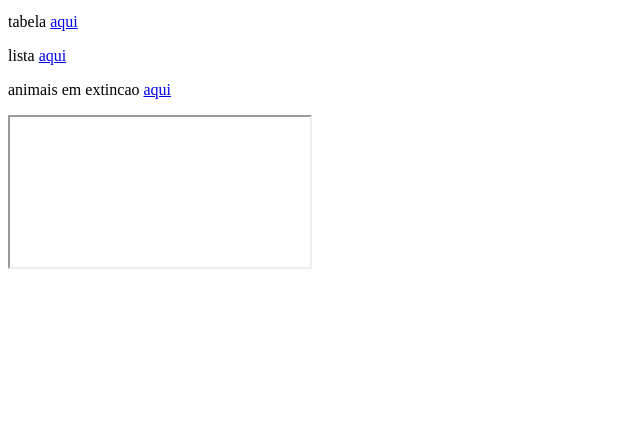
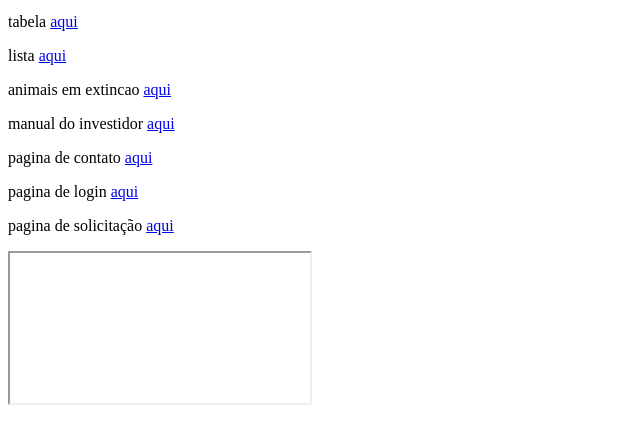
Before and after one commit to Gabrielabsalao24/programa-o-web-e-mobile, a plain HTML site: page index.html in a window 1280 px wide. Shown: the part 87-530 px from the top of the page, without its empty margins (0-640 px from the left). Drawn offline with Linux system fonts and the light colour scheme.

Commit message:
mudando index

```diff
--- a/index.html
+++ b/index.html
@@ -3,6 +3,10 @@
 <p> tabela <a href="2.html"> aqui</a></p>
 <p> lista <a href="3.html"> aqui</a></p>
 <p> animais em extincao <a href="4.html"> aqui</a></p>
+<p> manual do investidor <a href="5.html"> aqui</a></p>
+<p> pagina de contato <a href="6.html"> aqui</a></p>
+<p> pagina de login <a href="7.html"> aqui</a></p>
+<p> pagina de solicitação  <a href="8.html"> aqui</a></p>
 
 
 
```
